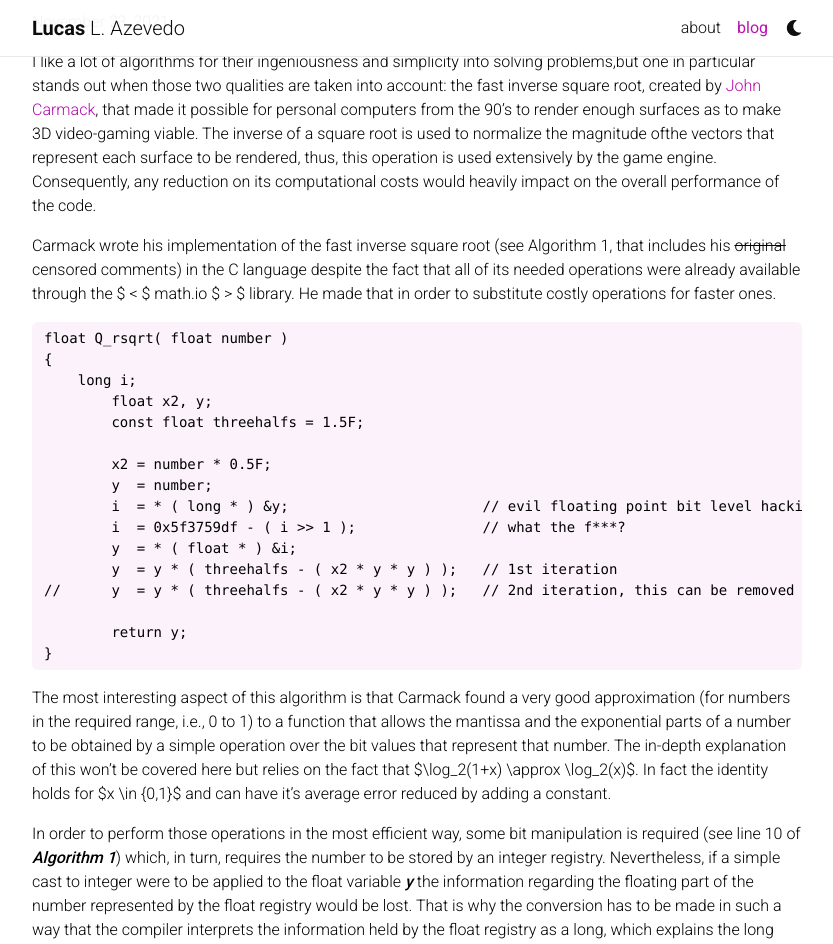
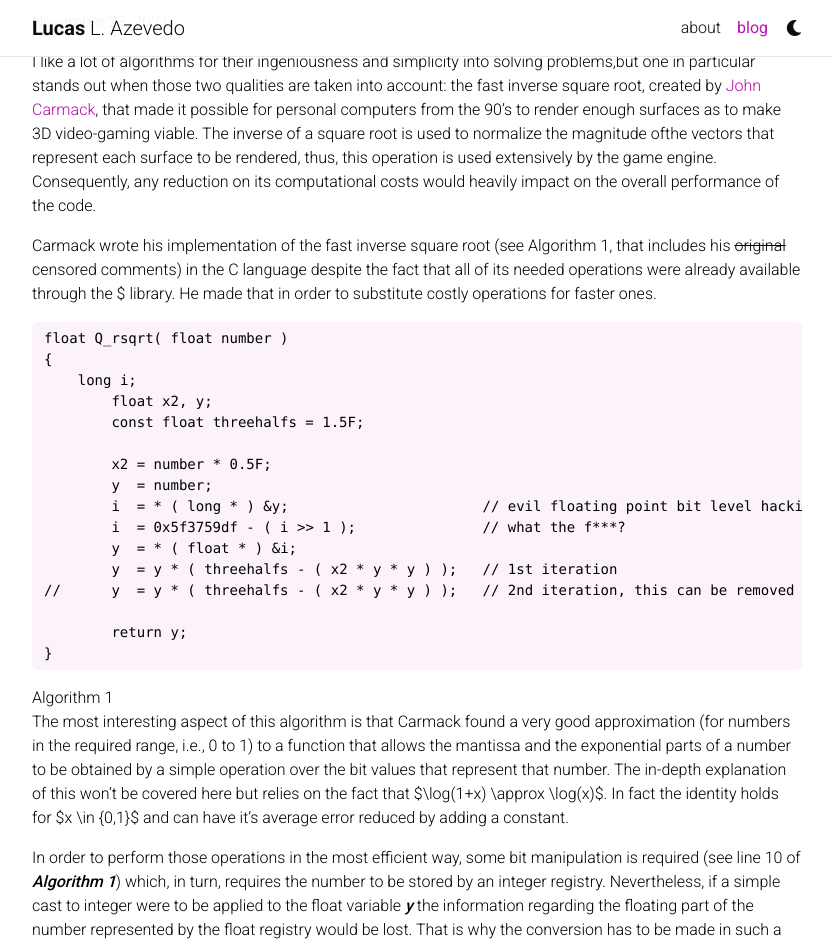
Before and after one commit to lucas0/lucas0.github.io, a Jekyll site: the page built from _posts/2021-11-23-fsqrt.md, in a window 1280 px wide and 1400 px high, scrolled down 198 px. Shown: the top 944 px of the window, without its empty margins (223-1056 px from the left). Built offline with Jekyll 4.4.1, drawn with Linux system fonts in a browser that asks for light colours; nearby versions of some CDN libraries; a style sheet for code colours, icons or effects is not loaded; some of the changed text lies outside the part shown.

Commit message:
more fix math markdown of fsqrt post

````diff
--- a/_posts/2021-11-23-fsqrt.md
+++ b/_posts/2021-11-23-fsqrt.md
@@ -7,7 +7,7 @@
 
 I like a lot of algorithms for their ingeniousness and simplicity into solving problems,but one in particular stands out when those two qualities are taken into account: the fast inverse square root, created by [John Carmack](https://en.wikipedia.org/wiki/John_Carmack), that made it possible for personal computers from the 90’s to render enough surfaces as to make 3D video-gaming viable. The inverse of a square root is used to normalize the magnitude ofthe vectors that represent each surface to be rendered, thus, this operation is used extensively by the game engine. Consequently, any reduction on its computational costs would heavily impact on the overall performance of the code.
 
-Carmack wrote his implementation of the fast inverse square root (see Algorithm 1, that includes his <s>original</s> censored comments) in the C language despite the fact that all of its needed operations were already available through the $ < $ math.io $ > $ library. He made that in order to substitute costly operations for faster ones.
+Carmack wrote his implementation of the fast inverse square root (see Algorithm 1, that includes his <s>original</s> censored comments) in the C language despite the fact that all of its needed operations were already available through the  <math.io> $ library. He made that in order to substitute costly operations for faster ones.
 
 ```python
 float Q_rsqrt( float number )
@@ -27,8 +27,11 @@
 	return y;
 }
 ```
+<figcaption>
+Algorithm 1
+</figcaption>
 
-The most interesting aspect of this algorithm is that Carmack found a very good approximation (for numbers in the required range, i.e., 0 to 1) to a function that allows the mantissa and the exponential parts of a number to be obtained by a simple operation over the bit values that represent that number. The in-depth explanation of this won't be covered here but relies on the fact that $\log_2(1+x) \approx \log_2(x)$. In fact the identity holds for $x \in {0,1}$ and can have it's average error reduced by adding a constant.
+The most interesting aspect of this algorithm is that Carmack found a very good approximation (for numbers in the required range, i.e., 0 to 1) to a function that allows the mantissa and the exponential parts of a number to be obtained by a simple operation over the bit values that represent that number. The in-depth explanation of this won't be covered here but relies on the fact that $\log(1+x) \approx \log(x)$. In fact the identity holds for $x \in {0,1}$ and can have it's average error reduced by adding a constant.
 
 In order to perform those operations in the most efficient way, some bit manipulation is required (see line 10 of ***Algorithm 1***) which, in turn, requires the number to be stored by an integer registry. Nevertheless, if a simple cast to integer were to be applied to the float variable ***y*** the information regarding the floating part of the number represented by the float registry would be lost. That is why the conversion has to be made in such a way that the compiler interprets the information held by the float registry as a long, which explains the long pointer used over the float address (see line 9 of ***Algorithm 1***).
 
````
Also changed, not shown: other parts of _posts/2021-11-23-fsqrt.md (+2 -2 lines).
